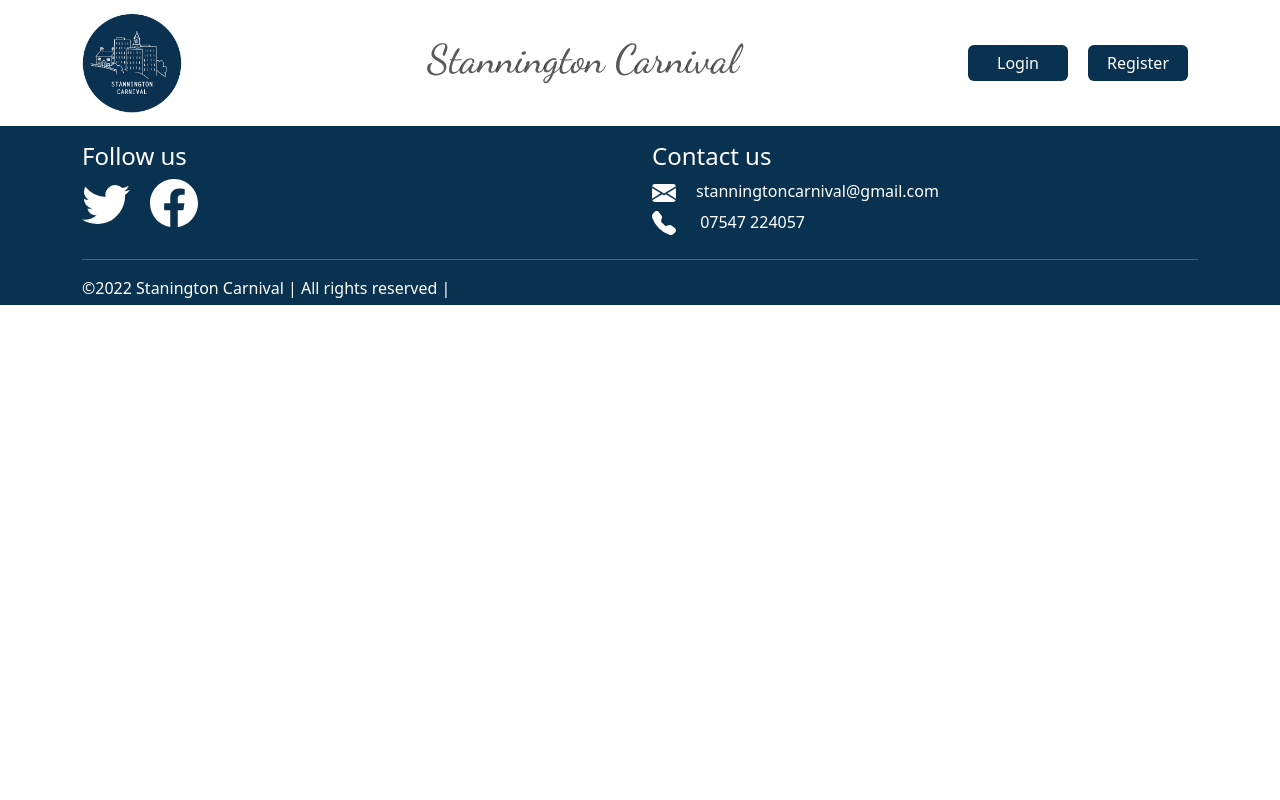
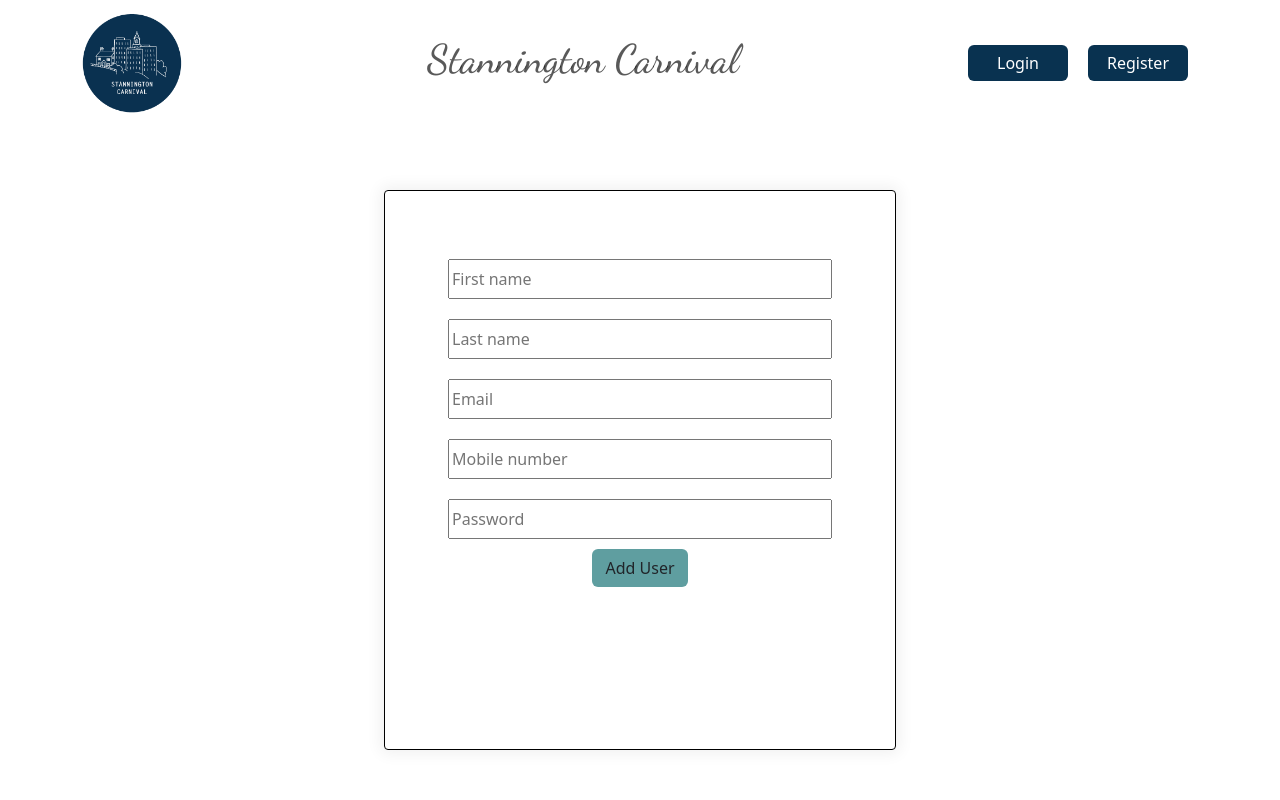
Before and after one commit to InstructorGreene/Perspicacious_Persimmons_Frontend22, a React (Create React App) app: page /addUser in a window 1280 px wide. Shown: the top 800 px of the page. Built offline with nearby package versions, Linux system fonts and the light colour scheme.

Commit message:
admin can now add new non existing users and also make a booking on behalf of the stall holder

```diff
--- a/src/App.js
+++ b/src/App.js
@@ -10,6 +10,8 @@ import StallBookingForm from "./Components/StallBookingForm/StallBookingForm";
 import { ApiClient } from "./apiClient";
 
 import Footer from "./Components/Footer/Footer";
+import AddStall from "./Components/StallBookingForm/AddStall";
+import AddByAdmin from "./Components/StallBookingForm/AddByAdmin";
 
 const App = () => {
   const [token, changeToken] = useState(window.localStorage.getItem("token"));
@@ -67,7 +69,6 @@ const App = () => {
           />
           <Route
             path="/dashboard"
-
             element={
               <Dashboard
                 client={client}
@@ -76,12 +77,22 @@ const App = () => {
                 userid={userid}
               />
             }
-
           />
           <Route
             path="/booking"
             element={
               <StallBookingForm role={role} userid={userid} client={client} />
+            }
+          />
+          <Route
+            path="/addUser"
+            element={
+              <AddByAdmin
+                token={token}
+                role={role}
+                userid={userid}
+                client={client}
+              />
             }
           />
         </Routes>
--- /dev/null
+++ b/src/Components/StallBookingForm/AddByAdmin.jsx
@@ -0,0 +1,146 @@
+import React from "react";
+import { useForm } from "react-hook-form";
+import { useNavigate } from "react-router-dom";
+import { Button } from "react-bootstrap";
+
+const AddByAdmin = (props) => {
+  const navigate = useNavigate();
+  const { register, handleSubmit } = useForm({
+    defaultValues: {
+      firstName: "",
+      lastName: "",
+      email: "",
+      mobileNumber: "",
+      password: "",
+    },
+  });
+
+  const onSubmit = async (item) => {
+    const checkUser = await props.client.getUserByEmail(item.email);
+    if (checkUser.data.length === 0) {
+      await props.client.addUser(
+        item.firstName,
+        item.lastName,
+        item.email,
+        item.mobileNumber,
+        item.password,
+        item.token
+      );
+      alert("Account created, you may book the place for stall!");
+
+      navigate("/booking");
+    }
+  };
+
+  return (
+    <div>
+      <form className="form-container" onSubmit={handleSubmit(onSubmit)}>
+        <div className="form-box">
+          <div className="input-wrap">
+            <input
+              {...register("firstName", {
+                required: {
+                  value: true,
+                  message: "First name is required",
+                },
+                minLength: {
+                  value: 2,
+                  message: "Your name must be at least 2 characters",
+                },
+                maxLength: {
+                  value: 20,
+                  message: "Your name must be 20 characters maximum",
+                },
+                pattern: {
+                  value: /^[a-zA-Z]*$/,
+                  message: "Your name must contain only letters",
+                },
+              })}
+              placeholder="First name"
+            />
+          </div>
+          <div className="input-wrap">
+            <input
+              {...register("lastName", {
+                required: {
+                  value: true,
+                  message: "Last name is required",
+                },
+                minLength: {
+                  value: 2,
+                  message: "Last name must be at least 2 characters",
+                },
+                maxLength: {
+                  value: 20,
+                  message: "Last name must be 20 characters maximum",
+                },
+                pattern: {
+                  value: /^[a-zA-Z]*$/,
+                  message: "Your last name must contain only letters",
+                },
+              })}
+              placeholder="Last name"
+            />
+          </div>
+          <div className="input-wrap">
+            <input
+              type="email"
+              {...register("email", {
+                required: {
+                  value: true,
+                  message: "Email is required",
+                },
+                pattern: {
+                  value: /^[^@ ]+@[^@ ]+\.[^@ .]{2,}$/,
+                  message: "Email is not valid",
+                },
+              })}
+              placeholder="Email"
+            />
+          </div>
+          <div className="input-wrap">
+            <input
+              type="number"
+              {...register("mobileNumber", {
+                required: {
+                  value: true,
+                  message: "Mobile number is required",
+                },
+                minLength: {
+                  value: 10,
+                  message:
+                    "Mobile number is too short, it shoud be at least 10 characters",
+                },
+              })}
+              placeholder="Mobile number"
+            />
+          </div>
+          <div className="input-wrap">
+            <input
+              type="password"
+              {...register("password", {
+                required: {
+                  value: true,
+                  message: "Password is required",
+                },
+                minLength: {
+                  value: 2,
+                  message:
+                    "Password is too short, it shoud be at least 2 characters",
+                },
+              })}
+              placeholder="Password"
+            />
+          </div>
+          <div>
+            <Button variant="custom" className="login-button" type="submit">
+              Add User
+            </Button>
+          </div>
+        </div>
+      </form>
+    </div>
+  );
+};
+
+export default AddByAdmin;
--- /dev/null
+++ b/src/Components/StallBookingForm/AddStall.jsx
@@ -0,0 +1,36 @@
+import React from "react";
+import { useForm } from "react-hook-form";
+import { Button } from "react-bootstrap";
+import "./StallBookingForm.css";
+
+const AddStall = (props) => {
+  const { register, handleSubmit } = useForm();
+  const formForCheckUser = () => {
+    return (
+      <div>
+        <form onSubmit={handleSubmit(props.checkUserDetails)}>
+          <input
+            type="email"
+            {...register("email", {
+              required: {
+                value: true,
+              },
+              pattern: {
+                value: /^[^@ ]+@[^@ ]+\.[^@ .]{2,}$/,
+                message: "Email is not valid",
+              },
+            })}
+            placeholder="Check user by Email"
+          />
+          <Button className="add-button" variant="custom" type="submit">
+            Check
+          </Button>
+        </form>
+      </div>
+    );
+  };
+
+  return <>{formForCheckUser()}</>;
+};
+
+export default AddStall;
--- a/src/Components/StallBookingForm/StallBookingForm.jsx
+++ b/src/Components/StallBookingForm/StallBookingForm.jsx
@@ -1,11 +1,16 @@
-import React from "react";
+import React, { useState, useEffect } from "react";
 import { Button } from "react-bootstrap";
 import { useForm } from "react-hook-form";
-import { useNavigate } from "react-router-dom";
+import { useNavigate, Link } from "react-router-dom";
+import AddStall from "./AddStall";
 import "./StallBookingForm.css";
 
-function StallBookingForm(props) {
+const StallBookingForm = (props) => {
   const navigate = useNavigate();
+  const [checkUserID, setCheckUserID] = useState();
+  const [checkUserEmail, setCheckUserEmail] = useState();
+
+  //react hook form
   const {
     register,
     handleSubmit,
@@ -14,21 +19,51 @@ function StallBookingForm(props) {
     shouldUseNativeValidation: true,
   });
 
+  //handle submit when the role is admin and stall holder
   const onSubmit = async (item) => {
     console.log(item);
+    if (props.role === "admin") {
       props.client.addBooking(
         item.businessName,
-      item.mobileNumber,
         item.stallType,
         item.comments,
-      item.status,
+        item.bstatus,
+        item.pitch,
+        item.date,
+        item.userid
+      );
+    } else {
+      props.client.addBooking(
+        item.businessName,
+        item.stallType,
+        item.comments,
+        item.bstatus,
+        item.pitch,
         item.date,
         props.userid
       );
+    }
 
     console.log(props.role, props.userid);
     navigate("/dashboard");
   };
+
+  //check handleSubmit user details if the user exist
+  const checkUserDetails = async (item) => {
+    const checkEmail = await props.client.getUserByEmail(item.email);
+
+    console.log(checkEmail.data);
+    setCheckUserID(checkEmail.data._id);
+    setCheckUserEmail(checkEmail.data.email);
+
+    if (checkEmail.data.length === 0) {
+      alert("No Email found");
+    } else {
+      alert("The user with this email already exists");
+    }
+  };
+
+  useEffect(() => {}, [checkUserID, checkUserEmail]);
 
   //booking through admin's dashboard
   const adminBooking = () => {
@@ -51,7 +86,7 @@ function StallBookingForm(props) {
 
             <div>
               <select
-                {...register("category", {
+                {...register("stallType", {
                   required: {
                     value: true,
                     message: "Choose the category of the stall",
@@ -93,44 +128,23 @@ function StallBookingForm(props) {
       );
     } else {
       return (
+        <div>
           <form className="booking-container" onSubmit={handleSubmit(onSubmit)}>
             <div className="booking-form-box">
               <div>
                 <input
                   type="text"
-                {...register("firstName", {
+                  value={checkUserID}
+                  {...register("userid", {
                     required: {
                       value: true,
-                    message: "First name is required",
                     },
                   })}
-                placeholder="First name"
+                  placeholder="UserId"
                 />
               </div>
-            <div>
-              <input
-                type="text"
-                {...register("lastName", {
-                  required: {
-                    value: true,
-                    message: "Last name is required",
-                  },
-                })}
-                placeholder="Last name"
-              />
-            </div>
-            <div>
-              <input
-                type="text"
-                {...register("email", {
-                  required: {
-                    value: true,
-                    message: "email is required",
-                  },
-                })}
-                placeholder="Email"
-              />
-            </div>
+              <input type="text" value={checkUserEmail} />
+
               <div>
                 <input
                   type="text"
@@ -146,7 +160,7 @@ function StallBookingForm(props) {
 
               <div>
                 <select
-                {...register("category", {
+                  {...register("stallType", {
                     required: {
                       value: true,
                       message: "Choose the category of the stall",
@@ -185,12 +199,20 @@ function StallBookingForm(props) {
               </Button>
             </div>
           </form>
+        </div>
       );
     }
   };
-  console.log(props.role);
 
-  return <>{adminBooking()}</>;
-}
+  return (
+    <>
+      <AddStall checkUserDetails={checkUserDetails} />
+      <Link to="/addUser" className="btn btn-custom btn-change">
+        Add User
+      </Link>
+      {adminBooking()}
+    </>
+  );
+};
 
 export default StallBookingForm;
--- a/src/apiClient.js
+++ b/src/apiClient.js
@@ -66,21 +66,13 @@ export class ApiClient {
     return this.authenticatedCall("get", url);
   }
 
-  addBooking(
-    businessName,
-    mobileNumber,
-    stallType,
-    comments,
-    status,
-    date,
-    userid
-  ) {
+  addBooking(businessName, stallType, comments, bstatus, pitch, date, userid) {
     return this.authenticatedCall("post", url, {
       businessName,
-      mobileNumber,
       stallType,
       comments,
-      status,
+      bstatus,
+      pitch,
       date,
       userid,
     });
```
Lines whose indentation alone changed are shown as unchanged.
